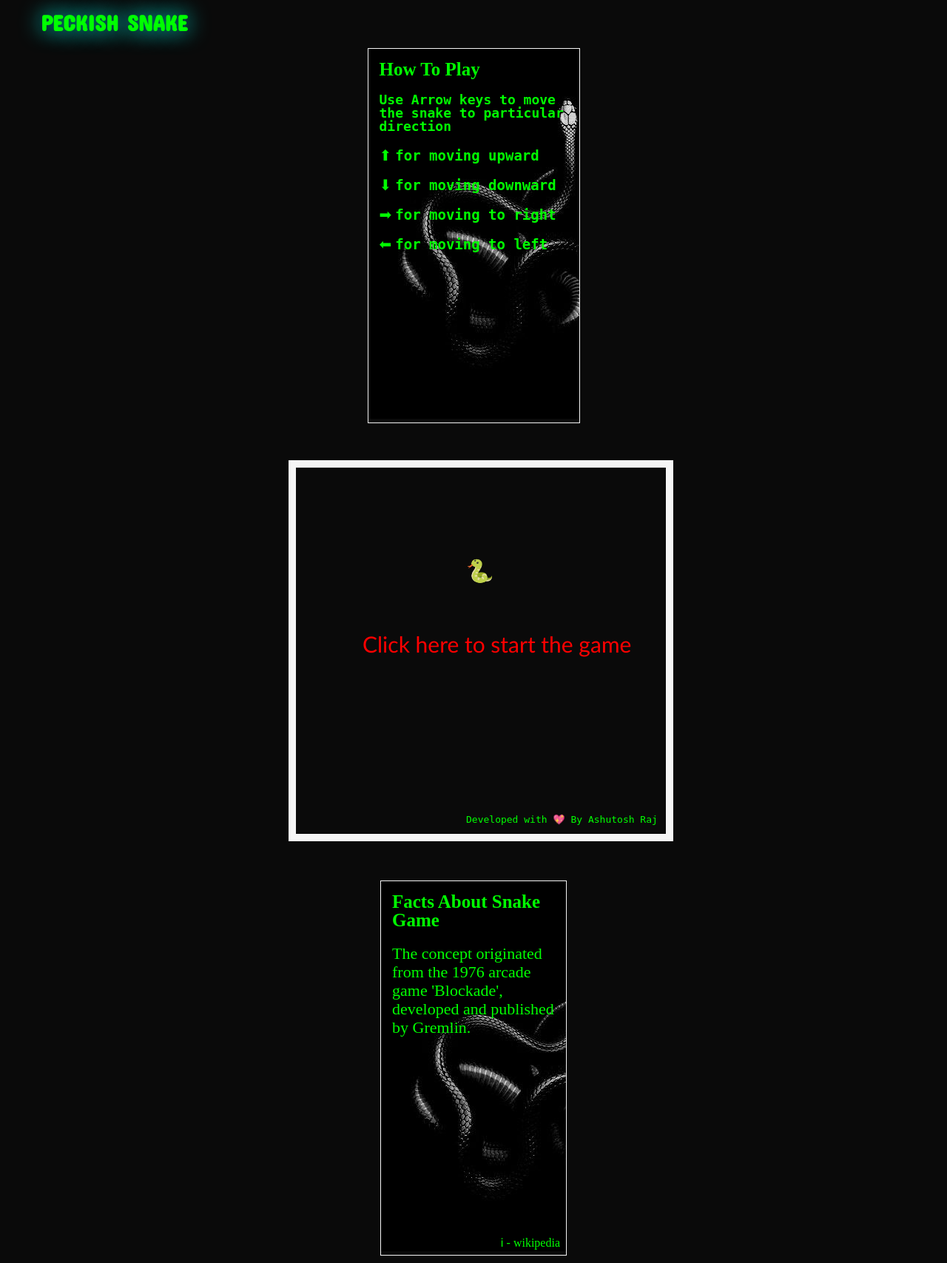
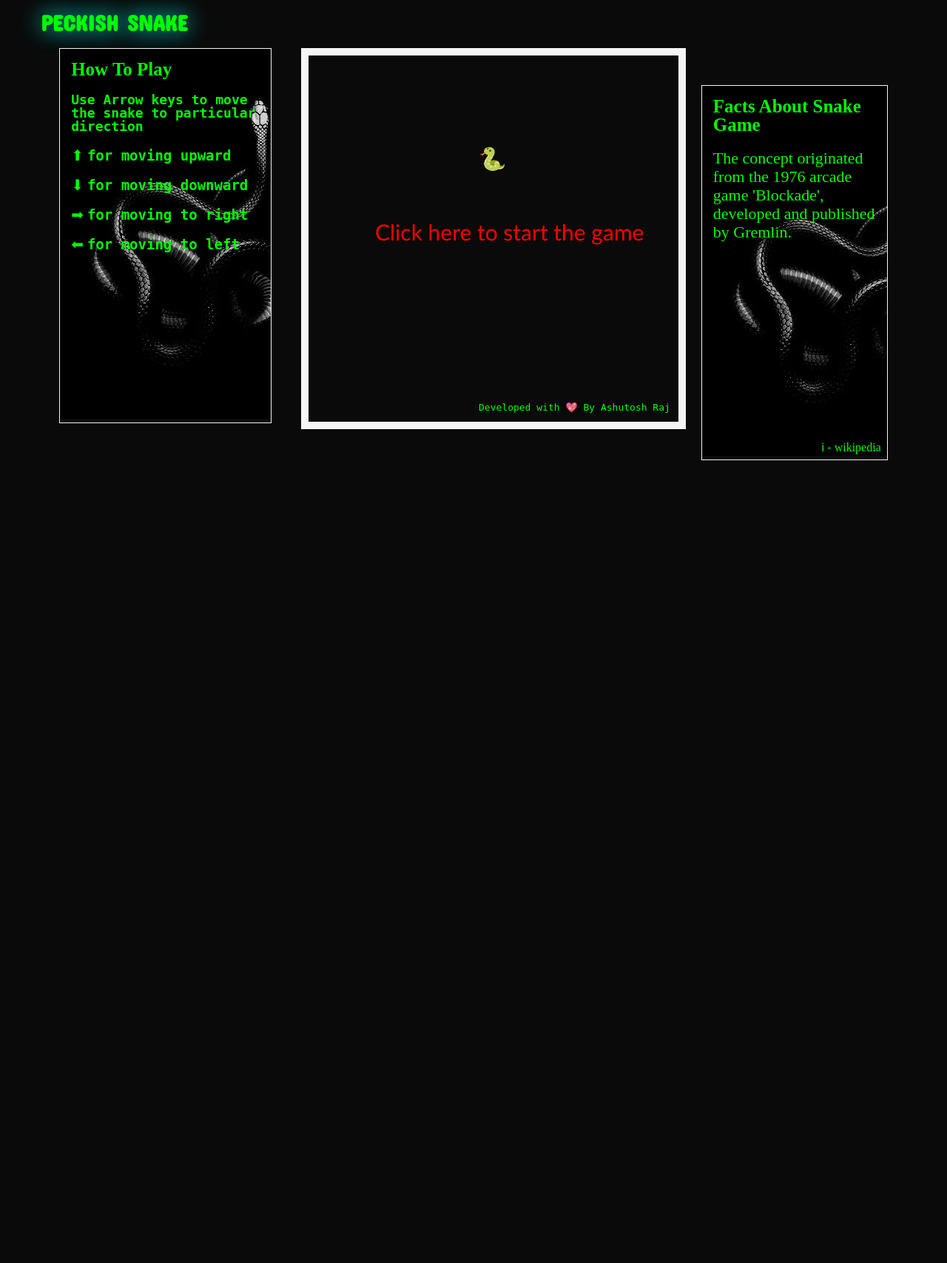
Before and after one commit to ashutoshraj01/Peckish-Snake, a PHP site: page / in a window 1280 px wide. Shown: the whole page at 74% size. After the commit the page ends 622 px from the top, so only its background shows below. Run offline with PHP 8.4, Linux system fonts and the light colour scheme.

Commit message:
Update index.css

```diff
--- a/index.css
+++ b/index.css
@@ -5,9 +5,10 @@ body{
 .container{
     padding: 10px;
     margin: 2px 50px 0px 50px;
+    display: flex;
+    justify-content: space-between;
 }
 .canvasCls{
-    margin-left: 90px;
     display: inline-block;
 }
 .playInfo{
```
